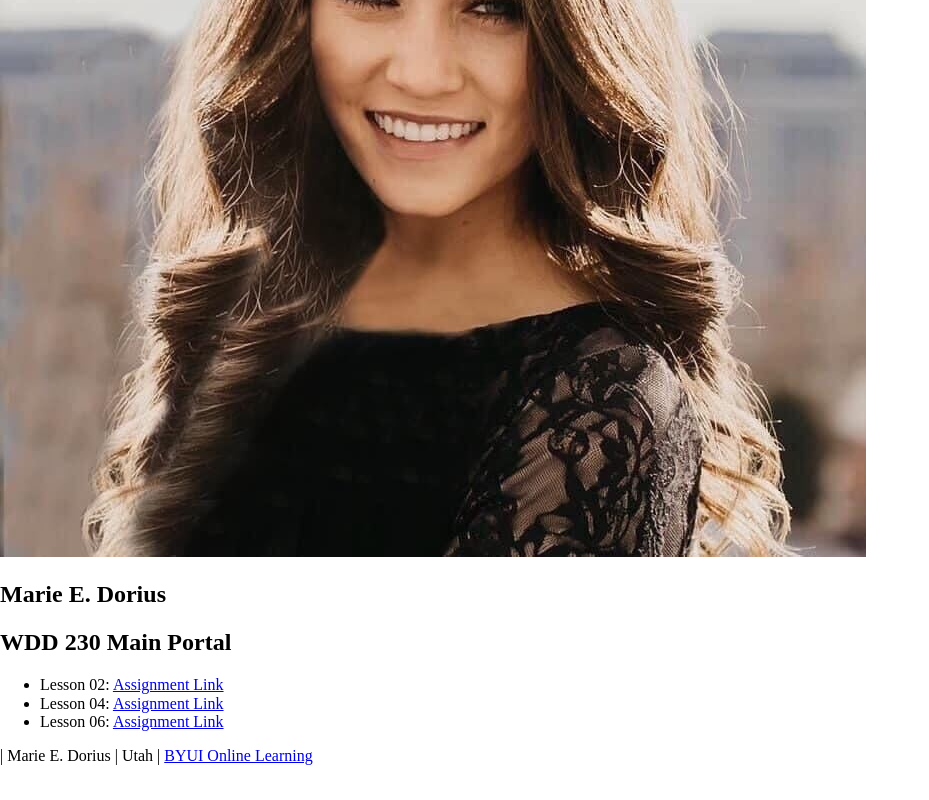
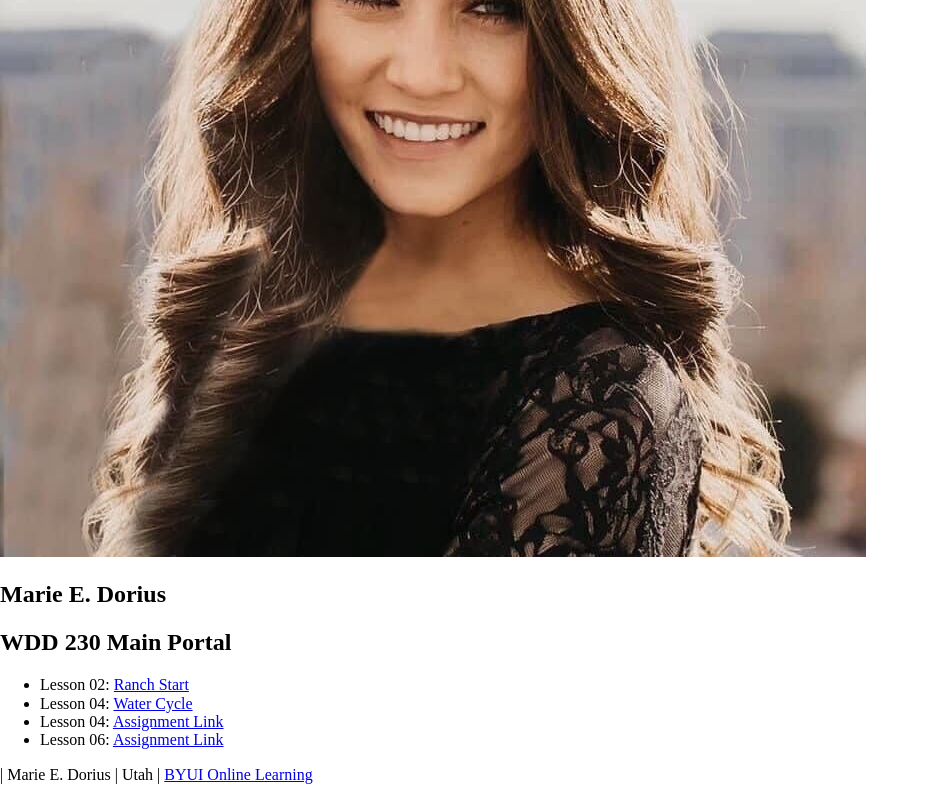
Before and after one commit to marieel12/marieel12.github.io, a plain HTML site: page homepage/index.html in a window 1280 px wide. Shown: the part 309-1109 px from the top of the page, without its empty margins (0-929 px from the left). Drawn offline with Linux system fonts and the light colour scheme.

Commit message:
homepage push

```diff
--- a/homepage/index.html
+++ b/homepage/index.html
@@ -24,7 +24,8 @@
     </div>
     <div>
         <ul class = "lessonWeek">
-        <li> Lesson 02: <a href ="ranch-start/index.html"> Assignment Link</a></li>
+        <li> Lesson 02: <a href ="ranch-start/index.html"> Ranch Start</a></li>
+        <li> Lesson 04: <a href ="water_cycle/index.html "> Water Cycle</a></li>
         <li> Lesson 04: <a href =" "> Assignment Link</a></li>
         <li> Lesson 06: <a href =" "> Assignment Link</a></li>
     </ul>
```
